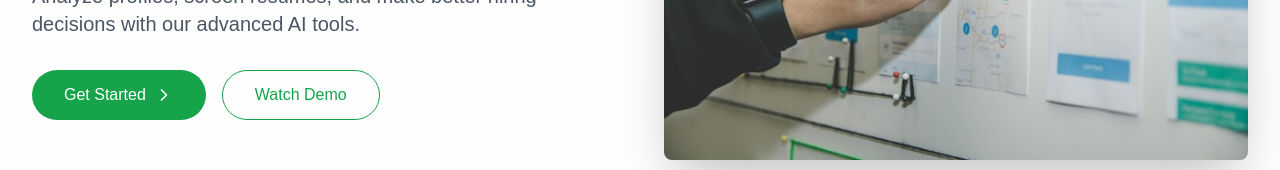
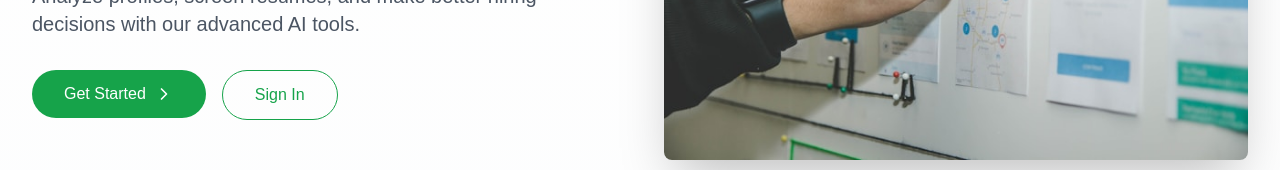
Before and after one commit to tinotendajecha/smart-recruit-app, a Next.js app: page / in a window 1280 px wide. Shown: the part 358-528 px from the top of the page. Built offline with nearby package versions, Linux system fonts and the light colour scheme.

Commit message:
Added hyper links to landing page btns

```diff
--- a/src/app/page.tsx
+++ b/src/app/page.tsx
@@ -54,12 +54,16 @@ export default function Home() {
                 Smart, efficient recruitment powered by artificial intelligence. Analyze profiles, screen resumes, and make better hiring decisions with our advanced AI tools.
               </p>
               <div className="flex space-x-4">
+                <Link href={`/register/company`}>
                 <button className="bg-green-600 hover:bg-green-700 text-white px-8 py-3 rounded-full font-medium transition-colors flex items-center">
                   Get Started <ChevronRightIcon className="ml-2 h-5 w-5" />
                 </button>
+                </Link>
+                <Link href={`/auth/login`}>
                 <button className="border border-green-600 text-green-600 hover:bg-green-50 px-8 py-3 rounded-full font-medium transition-colors">
-                  Watch Demo
+                  Sign In
                 </button>
+                </Link>
               </div>
             </div>
             <div className="relative">
```
